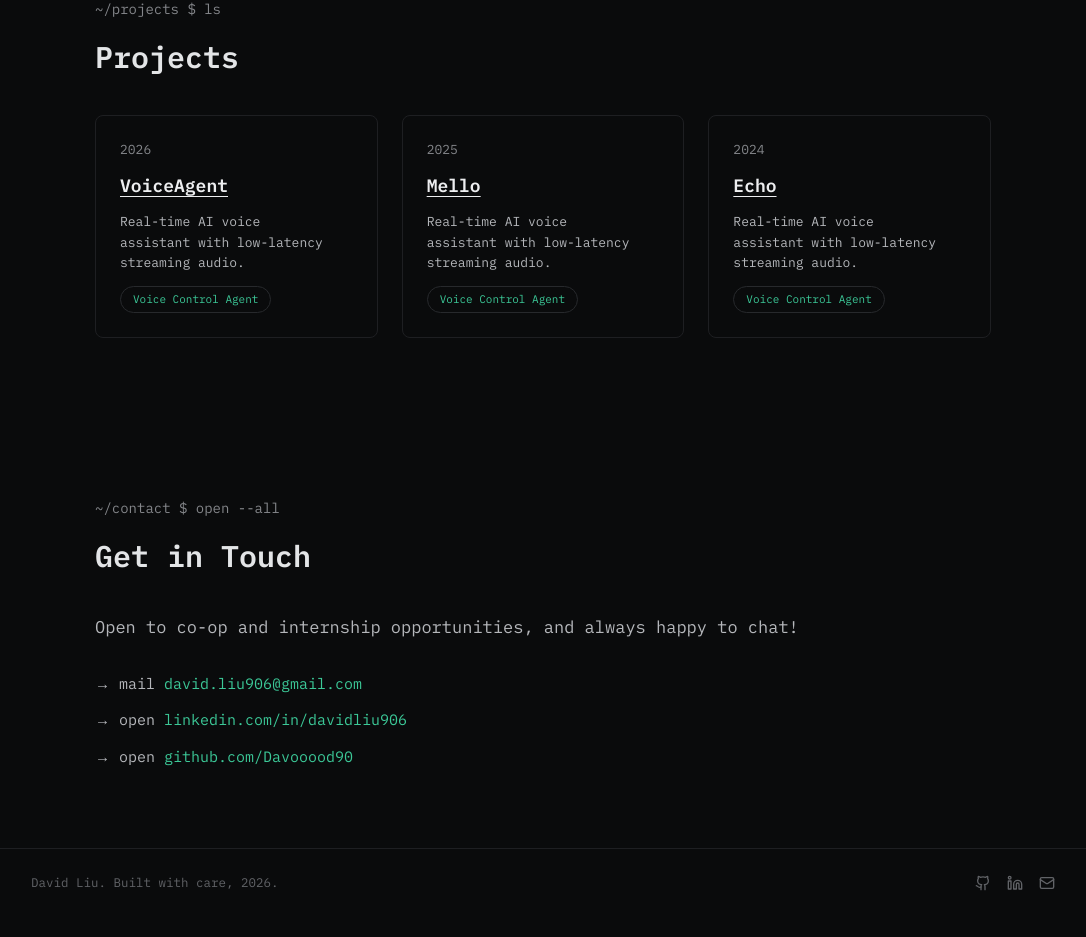
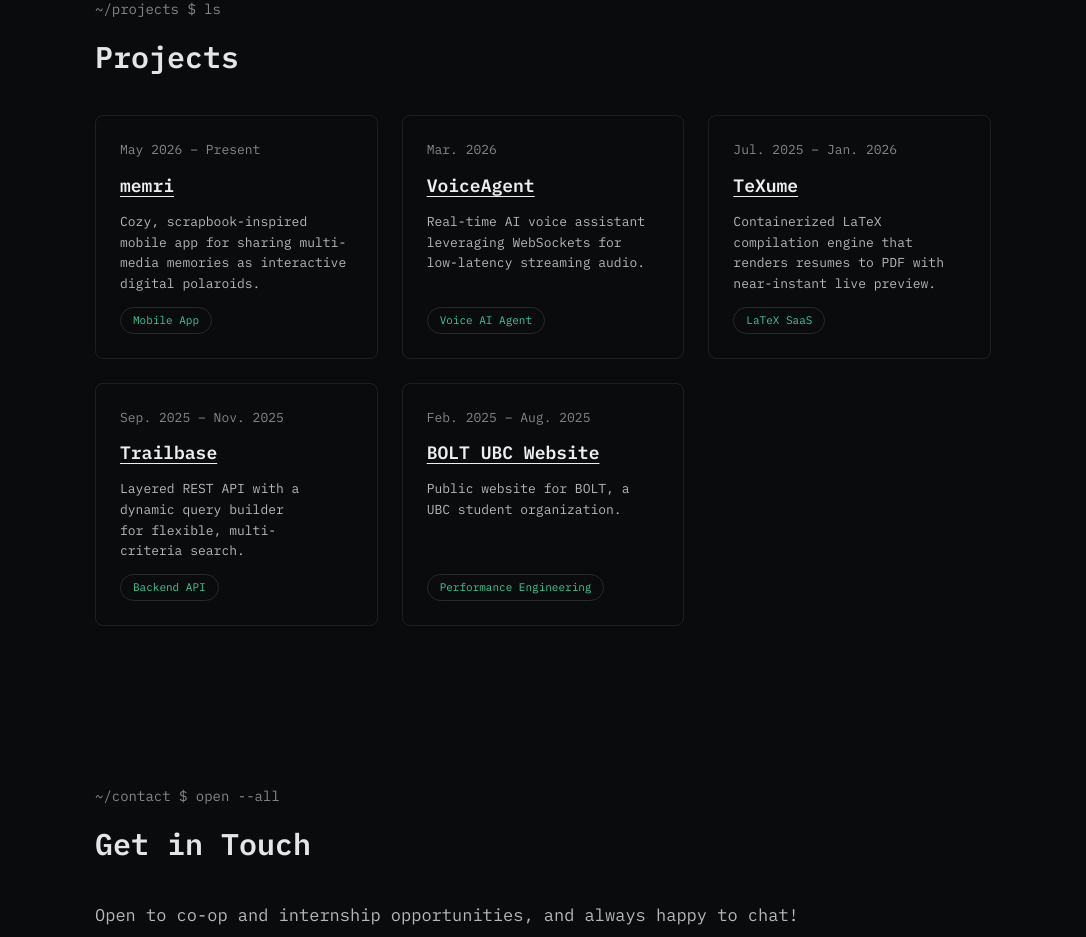
Before and after one commit to Davooood90/Portfolio, a Next.js app: page / in a window 1280 px wide. Shown: the part 1195-2132 px from the top of the page, without its empty margins (97-1183 px from the left). Before the commit the page ends 2111 px from the top, so only its background shows below. Built offline with nearby package versions, Linux system fonts and the light colour scheme.

Commit message:
filled out filler project information

```diff
--- a/src/app/projects/_components/project-header.tsx
+++ b/src/app/projects/_components/project-header.tsx
@@ -3,6 +3,7 @@
   title: string;
   year: string;
   tag: string;
+  stack?: string[];
 };
 
 export default function ProjectHeader({
@@ -10,6 +11,7 @@
   title,
   year,
   tag,
+  stack,
 }: ProjectHeaderProps) {
   return (
     <>
@@ -22,9 +24,19 @@
         <span className="text-[13px] text-text-dim">{year}</span>
       </div>
 
-      <span className="mb-8 inline-block w-fit rounded-full border border-border-strong px-3 py-1 font-mono text-[11px] text-accent">
-        {tag}
-      </span>
+      <div className="mb-8 flex flex-wrap items-center gap-2">
+        <span className="inline-block w-fit rounded-full border border-border-strong px-3 py-1 font-mono text-[11px] text-accent">
+          {tag}
+        </span>
+        {stack?.map((tech) => (
+          <span
+            key={tech}
+            className="inline-block w-fit rounded-full border border-border px-3 py-1 font-mono text-[11px] text-text-dim"
+          >
+            {tech}
+          </span>
+        ))}
+      </div>
     </>
   );
 }
--- /dev/null
+++ b/src/app/projects/bolt-ubc/page.tsx
@@ -0,0 +1,33 @@
+import ProjectHeader from "../_components/project-header";
+import ComingSoonTerminal, {
+  type TerminalStep,
+} from "@/components/comingSoonTerminal";
+
+const BOLT_UBC_SCRIPT: TerminalStep[] = [
+  { kind: "type", text: "lighthouse --url=bolt.ubc.ca" },
+  { kind: "print", text: "auditing performance... done" },
+  { kind: "type", text: "cat ./bolt-ubc/status.log" },
+  { kind: "progress", label: "optimizing assets" },
+  { kind: "print", text: "status: COMING SOON", accent: true },
+  { kind: "pause" },
+];
+
+export default function BoltUbcPage() {
+  return (
+    <main className="mx-auto max-w-5xl px-8 py-20 font-mono">
+      <ProjectHeader
+        slug="bolt-ubc"
+        title="BOLT UBC Website"
+        year="Feb. 2025 – Aug. 2025"
+        tag="Performance Engineering"
+        stack={["React", "TypeScript", "Performance Engineering"]}
+      />
+
+      <p className="text-[15px] leading-[1.6] text-text-body text-pretty mb-8">
+        The public website for BOLT, a UBC student organization.
+      </p>
+
+      <ComingSoonTerminal title="bolt-ubc — status" script={BOLT_UBC_SCRIPT} />
+    </main>
+  );
+}
--- a/src/app/projects/echo/page.tsx
+++ /dev/null
@@ -1,22 +0,0 @@
-import ProjectHeader from "../_components/project-header";
-
-export default function EchoPage() {
-  return (
-    <main className="mx-auto max-w-5xl px-8 py-20 font-mono">
-      <ProjectHeader
-        slug="echo"
-        title="Echo"
-        year="2024"
-        tag="Voice Control Agent"
-      />
-
-      <p className="text-[15px] leading-[1.6] text-text-body text-pretty">
-        Real-time AI voice assistant with low-latency streaming audio.
-      </p>
-
-      <p className="mt-10 text-[13px] text-text-faint">
-        Full write-up coming soon.
-      </p>
-    </main>
-  );
-}
--- a/src/app/projects/mello/page.tsx
+++ /dev/null
@@ -1,22 +0,0 @@
-import ProjectHeader from "../_components/project-header";
-
-export default function MelloPage() {
-  return (
-    <main className="mx-auto max-w-5xl px-8 py-20 font-mono">
-      <ProjectHeader
-        slug="mello"
-        title="Mello"
-        year="2025"
-        tag="Voice Control Agent"
-      />
-
-      <p className="text-[15px] leading-[1.6] text-text-body text-pretty">
-        Real-time AI voice assistant with low-latency streaming audio.
-      </p>
-
-      <p className="mt-10 text-[13px] text-text-faint">
-        Full write-up coming soon.
-      </p>
-    </main>
-  );
-}
--- /dev/null
+++ b/src/app/projects/memri/page.tsx
@@ -0,0 +1,34 @@
+import ProjectHeader from "../_components/project-header";
+import ComingSoonTerminal, {
+  type TerminalStep,
+} from "@/components/comingSoonTerminal";
+
+const MEMRI_SCRIPT: TerminalStep[] = [
+  { kind: "type", text: "expo start --scrapbook" },
+  { kind: "print", text: "bundling assets... done" },
+  { kind: "type", text: "cat ./memri/status.log" },
+  { kind: "progress", label: "stitching polaroids" },
+  { kind: "print", text: "status: COMING SOON", accent: true },
+  { kind: "pause" },
+];
+
+export default function MemriPage() {
+  return (
+    <main className="mx-auto max-w-5xl px-8 py-20 font-mono">
+      <ProjectHeader
+        slug="memri"
+        title="memri"
+        year="May 2026 – Present"
+        tag="Mobile App"
+        stack={["React Native", "Expo", "TypeScript", "Tailwind CSS", "Figma"]}
+      />
+
+      <p className="text-[15px] leading-[1.6] text-text-body text-pretty mb-8">
+        A cozy, scrapbook-inspired mobile app for sharing multi-media
+        memories as interactive digital polaroids.
+      </p>
+
+      <ComingSoonTerminal title="memri — status" script={MEMRI_SCRIPT} />
+    </main>
+  );
+}
--- /dev/null
+++ b/src/app/projects/texume/page.tsx
@@ -0,0 +1,34 @@
+import ProjectHeader from "../_components/project-header";
+import ComingSoonTerminal, {
+  type TerminalStep,
+} from "@/components/comingSoonTerminal";
+
+const TEXUME_SCRIPT: TerminalStep[] = [
+  { kind: "type", text: "docker run texume-engine" },
+  { kind: "print", text: "compiling .tex... done" },
+  { kind: "type", text: "cat ./texume/status.log" },
+  { kind: "progress", label: "rendering pdf preview" },
+  { kind: "print", text: "status: COMING SOON", accent: true },
+  { kind: "pause" },
+];
+
+export default function TeXumePage() {
+  return (
+    <main className="mx-auto max-w-5xl px-8 py-20 font-mono">
+      <ProjectHeader
+        slug="texume"
+        title="TeXume"
+        year="Jul. 2025 – Jan. 2026"
+        tag="LaTeX SaaS"
+        stack={["Next.js", "TypeScript", "Supabase", "Docker", "LaTeX"]}
+      />
+
+      <p className="text-[15px] leading-[1.6] text-text-body text-pretty mb-8">
+        A containerized LaTeX compilation engine that generates PDFs from
+        dynamic user data.
+      </p>
+
+      <ComingSoonTerminal title="texume — status" script={TEXUME_SCRIPT} />
+    </main>
+  );
+}
--- /dev/null
+++ b/src/app/projects/trailbase/page.tsx
@@ -0,0 +1,34 @@
+import ProjectHeader from "../_components/project-header";
+import ComingSoonTerminal, {
+  type TerminalStep,
+} from "@/components/comingSoonTerminal";
+
+const TRAILBASE_SCRIPT: TerminalStep[] = [
+  { kind: "type", text: "npm run seed:trailbase" },
+  { kind: "print", text: "connecting to oracle db... done" },
+  { kind: "type", text: "cat ./trailbase/status.log" },
+  { kind: "progress", label: "building query index" },
+  { kind: "print", text: "status: COMING SOON", accent: true },
+  { kind: "pause" },
+];
+
+export default function TrailbasePage() {
+  return (
+    <main className="mx-auto max-w-5xl px-8 py-20 font-mono">
+      <ProjectHeader
+        slug="trailbase"
+        title="Trailbase"
+        year="Sep. 2025 – Nov. 2025"
+        tag="Backend API"
+        stack={["React", "Node.js", "Express", "Oracle SQL"]}
+      />
+
+      <p className="text-[15px] leading-[1.6] text-text-body text-pretty mb-8">
+        A layered REST API with a dynamic query builder for flexible,
+        multi-criteria search.
+      </p>
+
+      <ComingSoonTerminal title="trailbase — status" script={TRAILBASE_SCRIPT} />
+    </main>
+  );
+}
--- a/src/app/projects/voiceagent/page.tsx
+++ b/src/app/projects/voiceagent/page.tsx
@@ -1,4 +1,16 @@
 import ProjectHeader from "../_components/project-header";
+import ComingSoonTerminal, {
+  type TerminalStep,
+} from "@/components/comingSoonTerminal";
+
+const VOICEAGENT_SCRIPT: TerminalStep[] = [
+  { kind: "type", text: "python main.py --mode=voice" },
+  { kind: "print", text: "listening... done" },
+  { kind: "type", text: "cat ./voiceagent/status.log" },
+  { kind: "progress", label: "loading write-up" },
+  { kind: "print", text: "status: COMING SOON", accent: true },
+  { kind: "pause" },
+];
 
 export default function VoiceAgentPage() {
   return (
@@ -6,17 +18,27 @@
       <ProjectHeader
         slug="voiceagent"
         title="VoiceAgent"
-        year="2026"
-        tag="Voice Control Agent"
+        year="Mar. 2026"
+        tag="Voice AI Agent"
+        stack={[
+          "React",
+          "TypeScript",
+          "Python",
+          "FastAPI",
+          "WebSockets",
+          "OpenAI API",
+        ]}
       />
 
-      <p className="text-[15px] leading-[1.6] text-text-body text-pretty">
-        Real-time AI voice assistant with low-latency streaming audio.
+      <p className="text-[15px] leading-[1.6] text-text-body text-pretty mb-8">
+        Real-time AI voice assistant leveraging WebSockets for low-latency
+        streaming audio processing.
       </p>
 
-      <p className="mt-10 text-[13px] text-text-faint">
-        Full write-up coming soon.
-      </p>
+      <ComingSoonTerminal
+        title="voiceagent — status"
+        script={VOICEAGENT_SCRIPT}
+      />
     </main>
   );
 }
--- a/src/components/mainSections/projects.tsx
+++ b/src/components/mainSections/projects.tsx
@@ -10,25 +10,39 @@
 
 const projects: Project[] = [
   {
-    year: "2026",
+    year: "May 2026 – Present",
+    title: "memri",
+    desc: "Cozy, scrapbook-inspired mobile app for sharing multi-media memories as interactive digital polaroids.",
+    tag: "Mobile App",
+    href: "/projects/memri",
+  },
+  {
+    year: "Mar. 2026",
     title: "VoiceAgent",
-    desc: "Real-time AI voice assistant with low-latency streaming audio.",
-    tag: "Voice Control Agent",
+    desc: "Real-time AI voice assistant leveraging WebSockets for low-latency streaming audio.",
+    tag: "Voice AI Agent",
     href: "/projects/voiceagent",
   },
   {
-    year: "2025",
-    title: "Mello",
-    desc: "Real-time AI voice assistant with low-latency streaming audio.",
-    tag: "Voice Control Agent",
-    href: "/projects/mello",
+    year: "Jul. 2025 – Jan. 2026",
+    title: "TeXume",
+    desc: "Containerized LaTeX compilation engine that renders resumes to PDF with near-instant live preview.",
+    tag: "LaTeX SaaS",
+    href: "/projects/texume",
   },
   {
-    year: "2024",
-    title: "Echo",
-    desc: "Real-time AI voice assistant with low-latency streaming audio.",
-    tag: "Voice Control Agent",
-    href: "/projects/echo",
+    year: "Sep. 2025 – Nov. 2025",
+    title: "Trailbase",
+    desc: "Layered REST API with a dynamic query builder for flexible, multi-criteria search.",
+    tag: "Backend API",
+    href: "/projects/trailbase",
+  },
+  {
+    year: "Feb. 2025 – Aug. 2025",
+    title: "BOLT UBC Website",
+    desc: "Public website for BOLT, a UBC student organization.",
+    tag: "Performance Engineering",
+    href: "/projects/bolt-ubc",
   },
 ];
 
```
